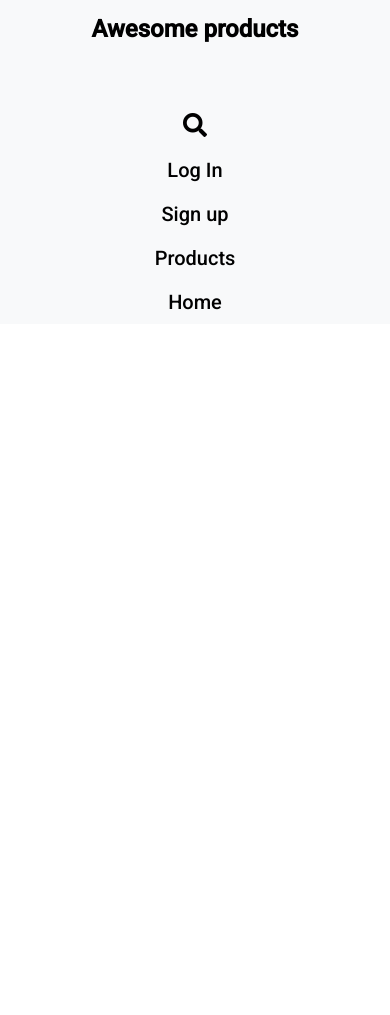
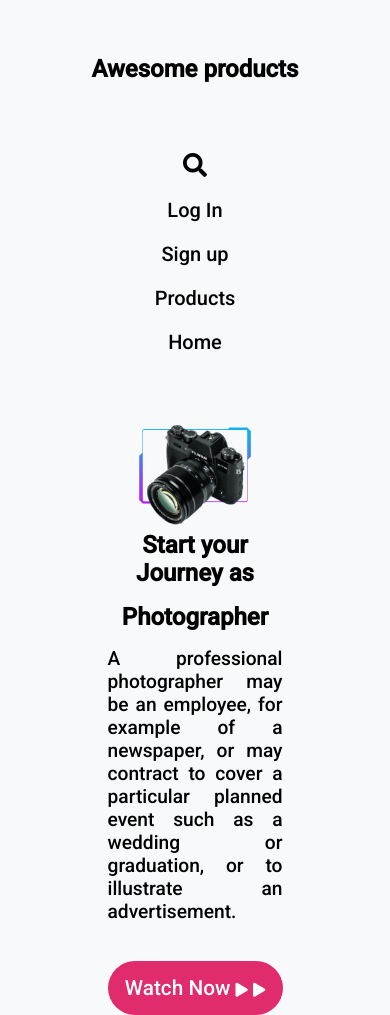
Before and after one commit to mostafizul/Awesome-Products-Website, a plain HTML site: page index.html in a window 390 px wide. Before the commit the page ends 844 px from the top, so only its background shows below. Drawn offline with Linux system fonts and the light colour scheme.

Commit message:
assignment - 2

```diff
--- a/index.html
+++ b/index.html
@@ -15,6 +15,7 @@
 <body>
     <!-- header section start -->
     <header>
+        <!-- nav part start -->
         <div class="container nav-content">
             <div class="nav-heading">
                 <h2>Awesome products</h2>
@@ -30,8 +31,23 @@
                 </ul>
             </nav>
         </div>
+        <!-- nav part end -->
+
+        <div class="container banner">
+           <div class="banner-content">
+               <h1>Start your Journey as</h1>
+               <h1>Photographer</h1>
+               <p>A professional photographer may be an employee, for example of a newspaper, or may contract to cover a particular planned event such as a wedding or graduation, or to illustrate an advertisement.</p>
+               <button type="button" class="watch-btn">Watch Now <i class="fas fa-play"></i> <i class="fas fa-play"></i></button>
+           </div>
+           <div class="banner-image">
+               <img src="images/Pngtree.png" alt="">
+           </div>
+        </div>
     </header>
     <!-- header section end -->
+
+
 </body>
 
 </html>
--- a/style.css
+++ b/style.css
@@ -13,14 +13,16 @@ header{
 }
 .container{
     max-width: 1200px;
-    height: 100px;
+    height: auto;
     margin: 0 auto;
+    padding: 0px 20px;
 }
 /* nav styles */
 .nav-content{
     display: flex;
     justify-content: space-between;
     align-items: center;
+    padding: 40px 30px;
 }
 nav ul{
     display: flex;
@@ -41,7 +43,45 @@ nav ul li a:hover{
     border-bottom: 5px solid rgb(190, 28, 28);
     font-weight: bolder;
 }
-@media only screen and (max-width: 767px) {
+
+/* banner styles */
+.banner{
+    display: flex;
+    align-items: center;
+}
+.banner-content{
+    width: 50%;
+}
+.banner-content h1{
+    font-size: 52px;
+    margin-bottom: 16px;
+}
+.banner-content p{
+    text-align: justify;
+    font-size: 1.2em;
+    margin-bottom: 2em;
+}
+.watch-btn{
+    width: 50%;
+    height: auto;
+    padding: 15px 5px;
+    font-size: 1.3em;
+    background-color: #E02C6D;
+    border:none;
+    color: white;
+    border-radius: 50px;
+}
+.banner-content i{
+    font-size: 14px;
+}
+.banner-image{
+    width: 50%;
+}
+.banner-image img{
+    width: 70%;
+    margin-left: 30%;
+}
+@media only screen and (max-width: 800px) {
     .container{
         height: auto;
     }
@@ -58,4 +98,19 @@ nav ul li a:hover{
     nav ul li{
         margin: 10px 0px;
     }
+    .banner{
+        flex-direction: column-reverse;
+        justify-content: center;
+        text-align: center;
+    }
+    .banner-content h1,p{
+        text-align: center;
+        font-size: 150%;
+    }
+    .watch-btn{
+        width: 100%;
+    }
+    .banner-image img{
+        margin-left: 0%;
+    }
   }
```
Also changed, not shown: images/Pngtree.png (added).
